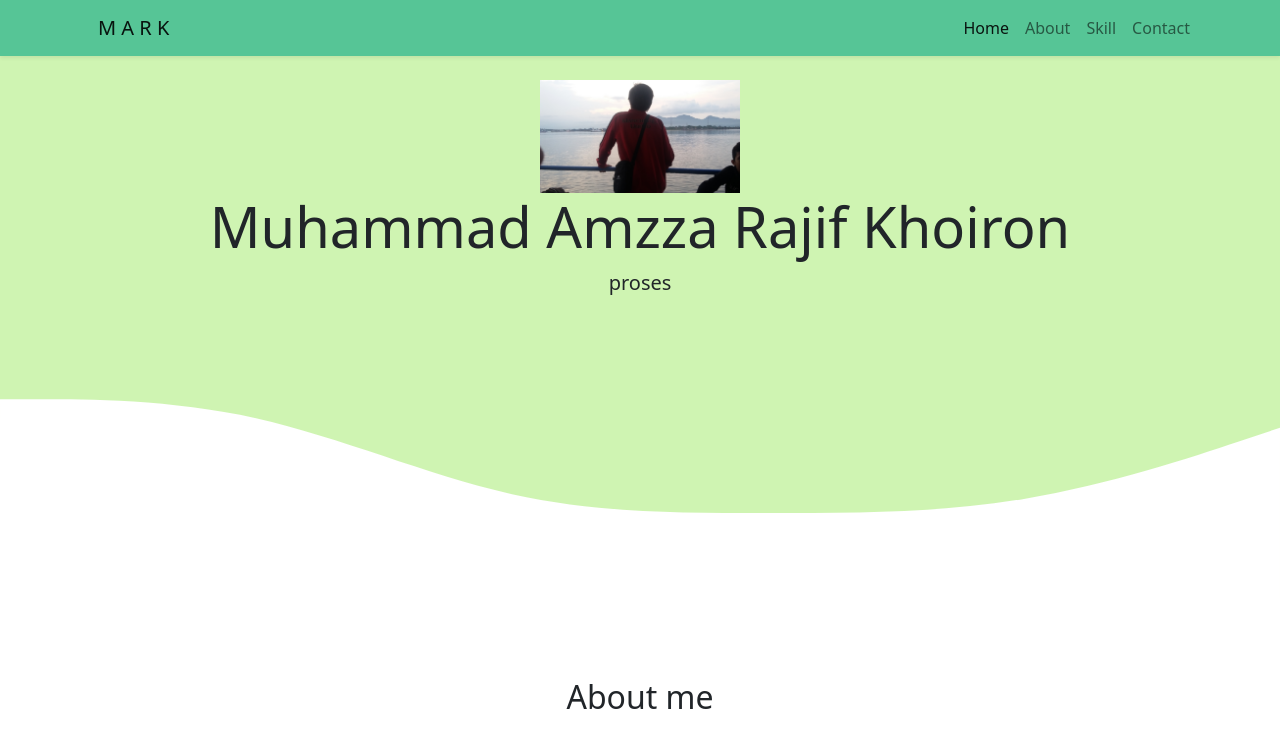
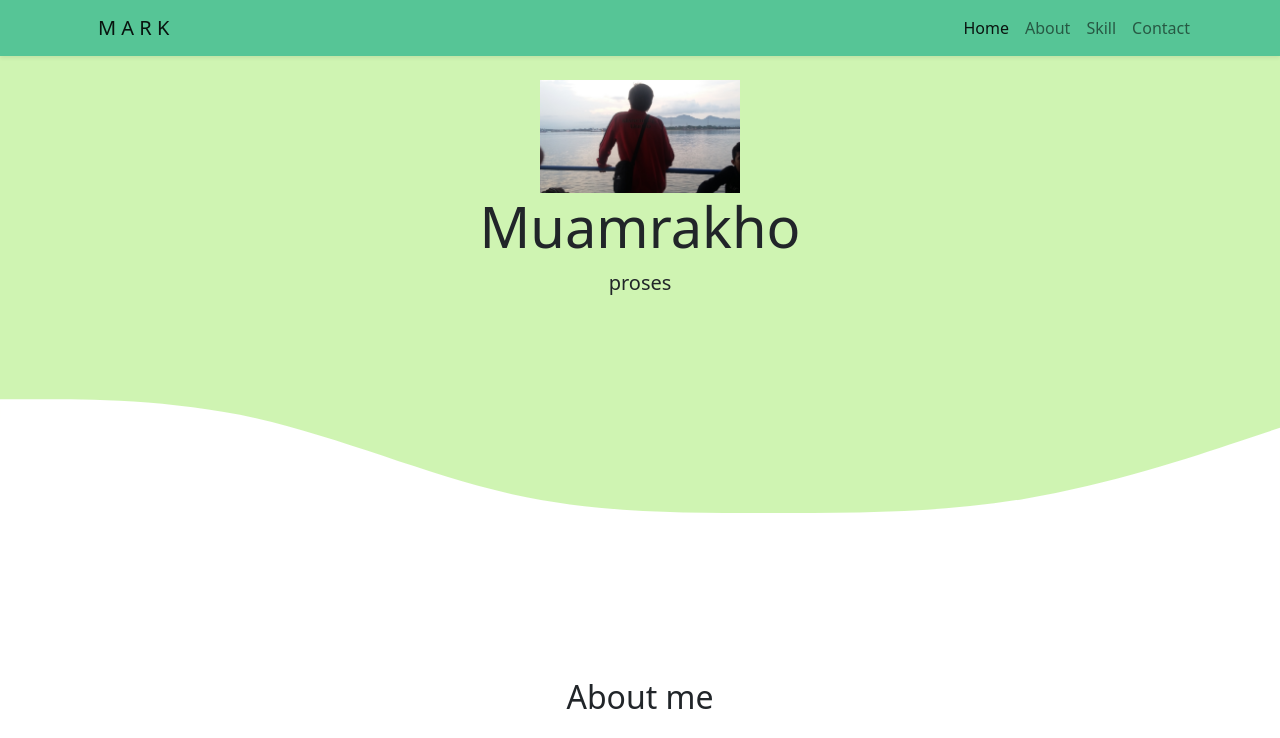
Before and after one commit to Muamrakho/muamrakho.github.io, a plain HTML site: page index.html in a window 1280 px wide. Shown: the top 738 px of the page. Drawn offline with nearby package versions, Linux system fonts and the light colour scheme.

Commit message:
Update index.html

```diff
--- a/index.html
+++ b/index.html
@@ -48,7 +48,7 @@
 
     <div class="jumbotron text-center">
       <img src="amzza1.jpg" alt="Rajif Khoiron" width="200"" />
-      <h1 class="display-4">Muhammad Amzza Rajif Khoiron</h1>
+      <h1 class="display-4">Muamrakho</h1>
       <p class="lead">proses</p>
       <svg xmlns="http://www.w3.org/2000/svg" viewBox="0 0 1440 320">
         <path
```
